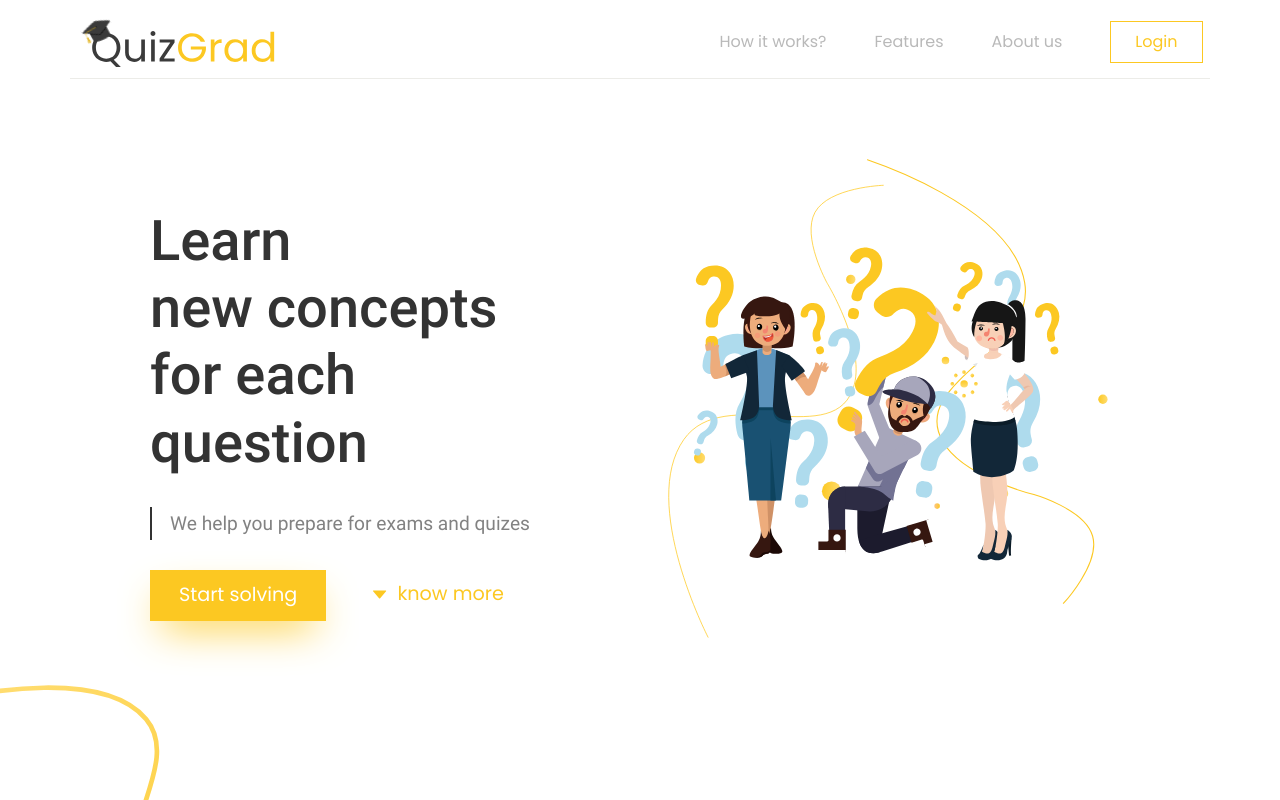
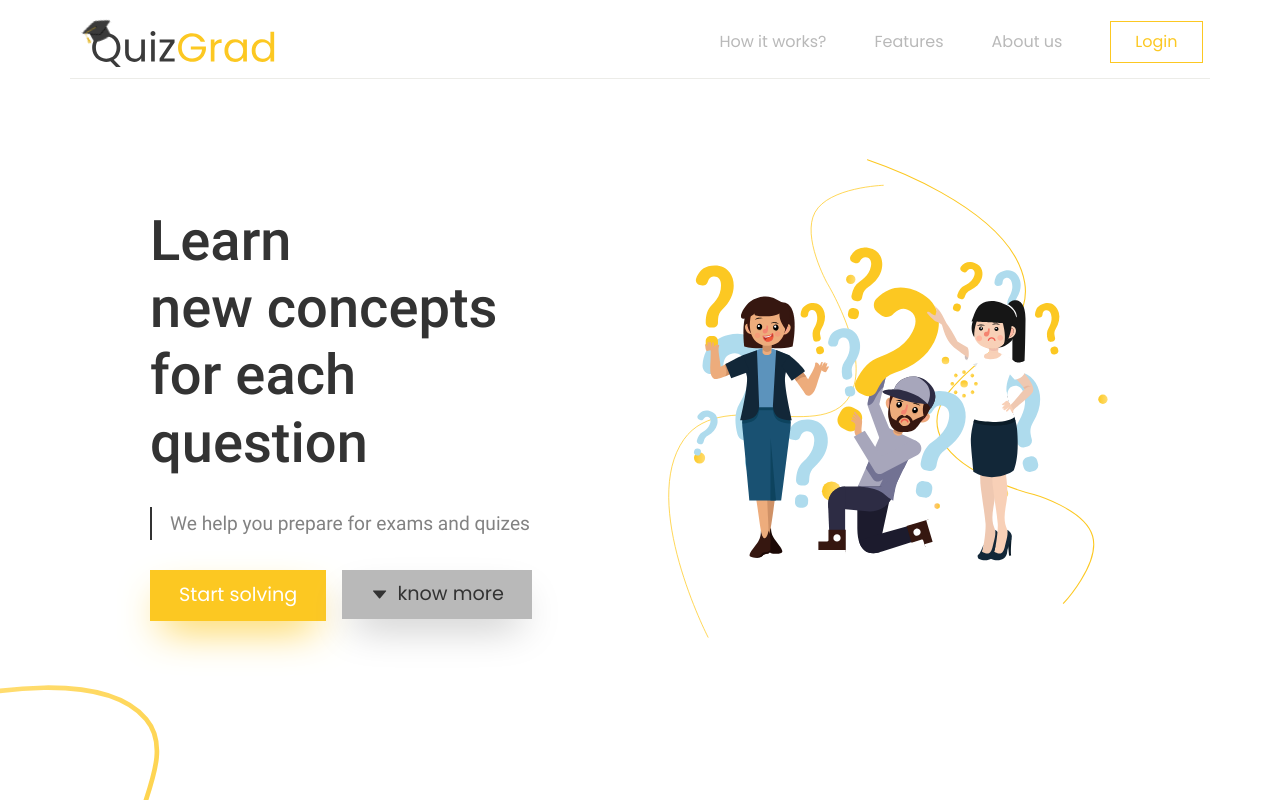
Before and after one commit to VeraLemberskaya/quiz-app, a React (Create React App) app: page / in a window 1280 px wide. Shown: the top 800 px of the page. Built offline with nearby package versions, Linux system fonts and the light colour scheme.

Commit message:
disabled type of button

```diff
--- a/src/components/Pages/Home/Home.tsx
+++ b/src/components/Pages/Home/Home.tsx
@@ -29,7 +29,11 @@ const Home: React.FC = () => {
             </Button>
           </Link>
           <Link to="/">
-            <Button buttonSize="large" startIcon={<AiFillCaretDown />}>
+            <Button
+              type="disabled"
+              buttonSize="large"
+              startIcon={<AiFillCaretDown />}
+            >
               know more
             </Button>
           </Link>
--- a/src/components/UI/Button/Button.tsx
+++ b/src/components/UI/Button/Button.tsx
@@ -6,6 +6,7 @@ import { ButtonType, ButtonSize } from "./types";
 const BUTTON_TYPES: { [key in ButtonType]: string } = {
   primary: styles.primary,
   outlined: styles.outlined,
+  disabled: styles.disabled,
 };
 
 const BUTTON_SIZES: { [key in ButtonSize]: string } = {
--- a/src/components/UI/Button/button.module.scss
+++ b/src/components/UI/Button/button.module.scss
@@ -52,8 +52,16 @@
     }
   }
   svg {
-    transition: $transition;
     fill: $theme-color;
+  }
+}
+
+.disabled {
+  background-color: $silver-color;
+  color: $font-color;
+  box-shadow: 0 18px 40px -12px $silver-color;
+  svg {
+    fill: $font-color;
   }
 }
 
--- a/src/components/UI/Button/types.ts
+++ b/src/components/UI/Button/types.ts
@@ -1,2 +1,2 @@
-export type ButtonType = "primary" | "outlined";
+export type ButtonType = "primary" | "outlined" | "disabled";
 export type ButtonSize = "large";
```
